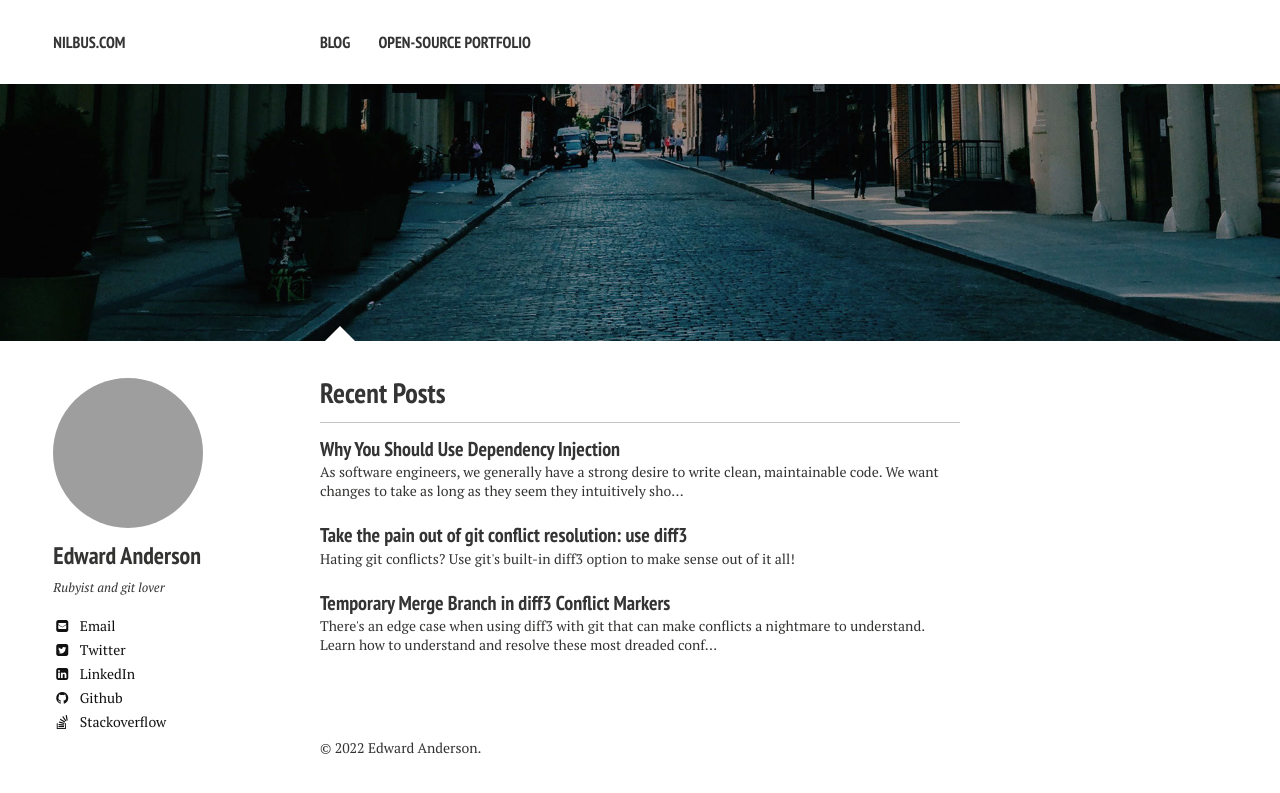
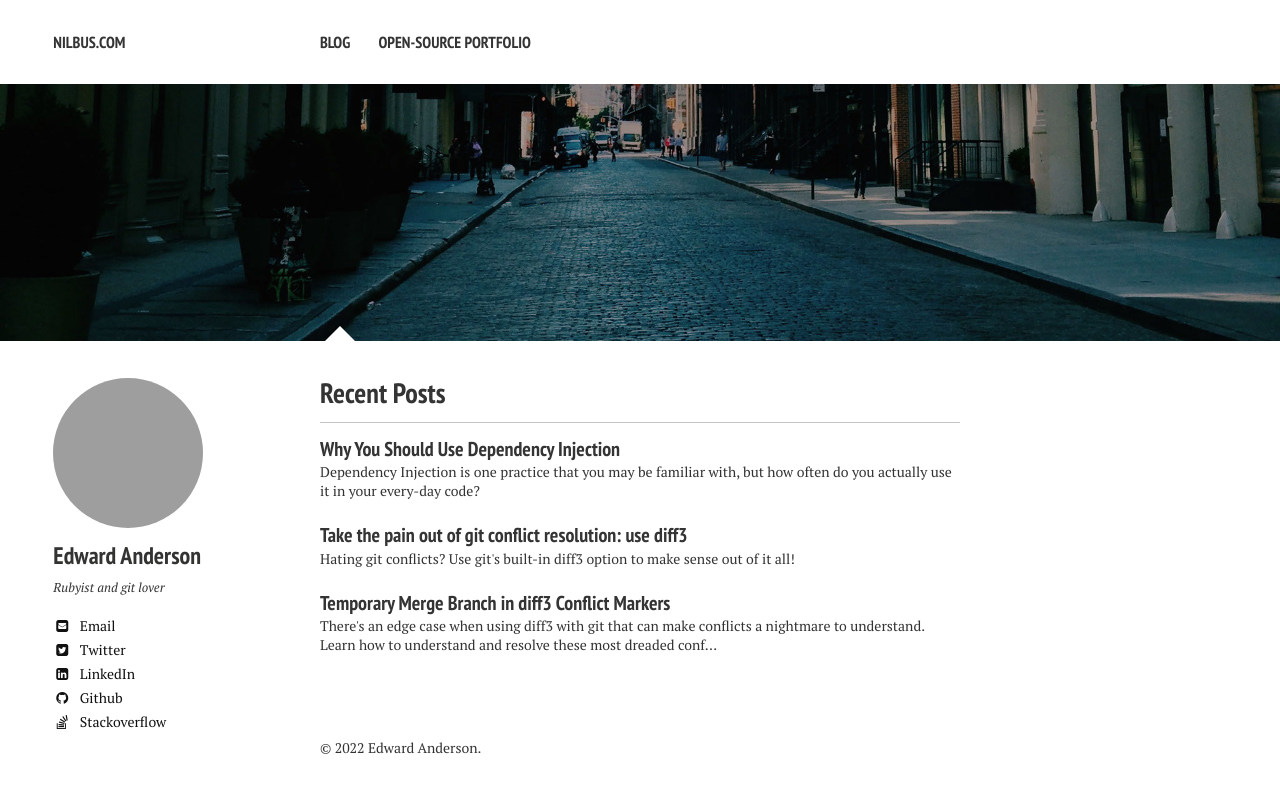
Before and after one commit to nilbus/blog.nilbus.com, a Jekyll site: the page built from index.md, in a window 1280 px wide. Shown: the top 793 px of the page. Built offline with Jekyll 4.4.1, drawn with Linux system fonts in a browser that asks for light colours; nearby versions of some CDN libraries; grey boxes are pictures that could not be loaded.

Commit message:
Add metadata for DI article

```diff
--- a/_posts/2020-06-09-why-you-should-use-dependency-injection.md
+++ b/_posts/2020-06-09-why-you-should-use-dependency-injection.md
@@ -1,3 +1,15 @@
+---
+layout: post
+title: "Why You Should Use Dependency Injection"
+modified:
+categories:
+excerpt: "Dependency Injection is one practice that you may be familiar with, but how often do you actually use it in your every-day code?"
+tags: [software-engineering]
+comments: true
+image:
+  feature: https://res.cloudinary.com/dhttas9u5/image/upload/c_fill,fl_progressive,h_800,q_auto,w_1600/possessed-photography-YKW0JjP7rlU-unsplash_1_gs5mju.jpg
+date: 2020-06-09T22:15:00-04:00
+---
 As software engineers, we generally have a strong desire to write clean, maintainable code. We want changes to take as long as they seem they intuitively should, not get hung up in a hard-to-understand mess. We want to write code that will be a pleasure rather than a pain for us and others to work with later. To this end, we attempt to use good software design principles such as [SOLID](https://en.wikipedia.org/wiki/SOLID). Dependency Injection is one practice that you may be familiar with, but how often do you actually use it in your every-day code? My goal in attending Chris Hoffman’s talk [Injecting Dependencies for Fun and Profit](https://www.youtube.com/watch?v=b5vfNcjJsLU) at RubyConf 2019 was to become inspired and motivated to better use Dependency Injection and understand the benefits it offers. I found what I was looking for!
 
 Examine the differences between these two blocks of Ruby code for controlling a robot that can communicate with speech:
```
